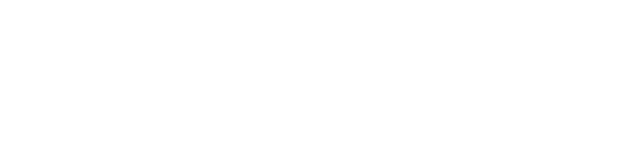
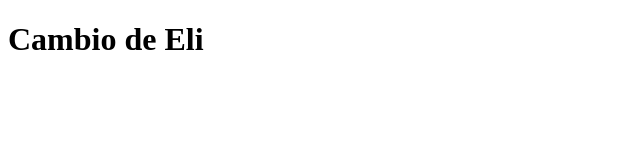
Before and after one commit to EliTheHyena/Tarea1.7_Anxo, a plain HTML site: page index.html in a window 1280 px wide. Shown: the whole page, without its empty margins (0-640 px from the left). Drawn offline with Linux system fonts and the light colour scheme.

Commit message:
Cambio por ELi

```diff
--- a/index.html
+++ b/index.html
@@ -7,6 +7,6 @@
     <title>Document</title>
 </head>
 <body>
-
+    <h1>Cambio de Eli</h1>
 </body>
 </html>
```
